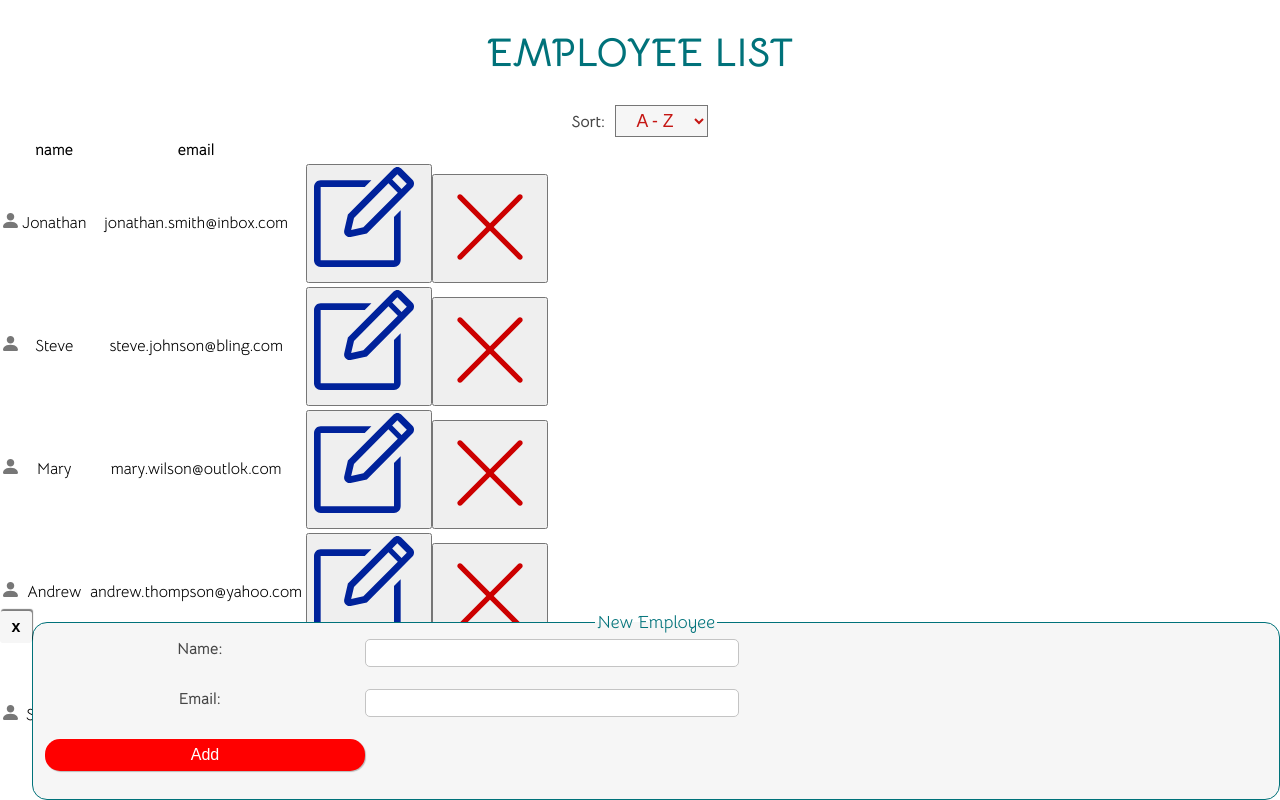
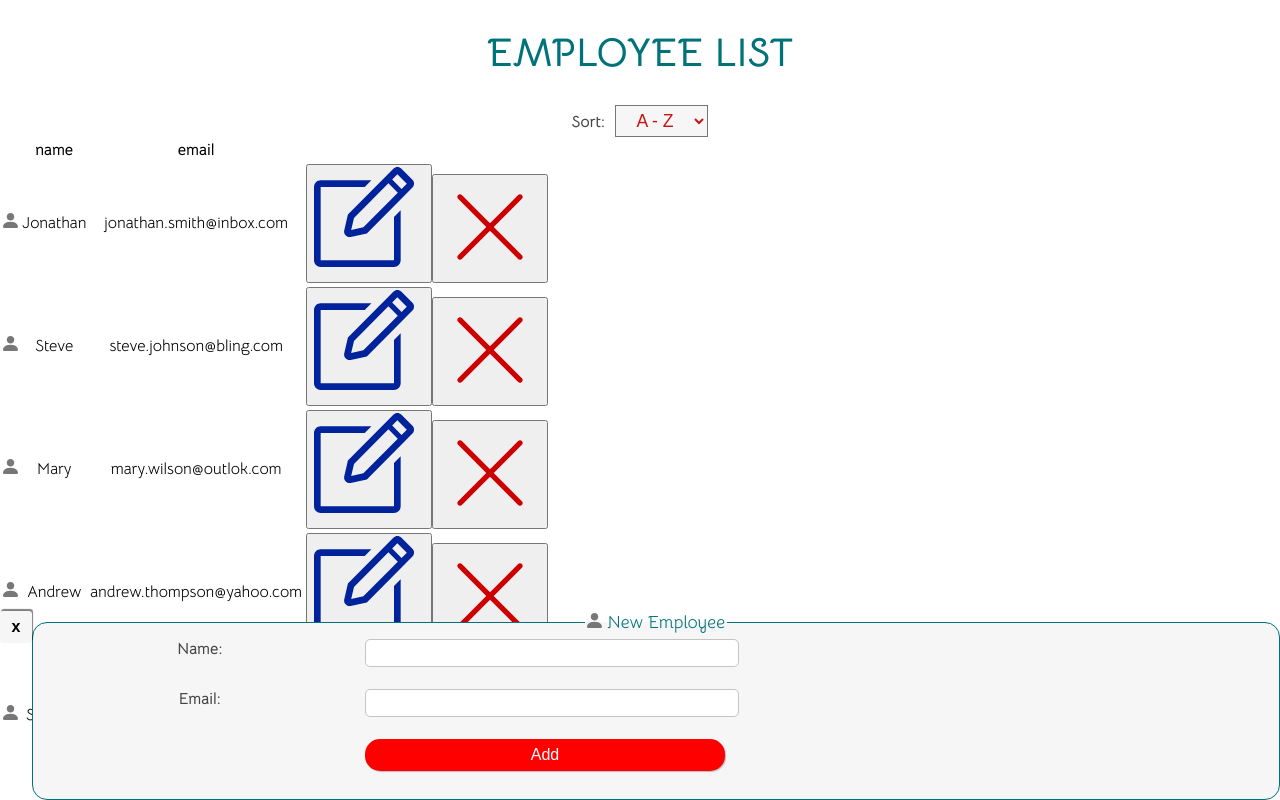
Before and after one commit to RihardsJ/employee-list, a React (Create React App) app: page / in a window 1280 px wide. Built offline with nearby package versions, Linux system fonts and the light colour scheme; a web font is replaced by a local one.

Commit message:
positon form elements in grid and add button styling props

```diff
--- a/src/Components/Input.jsx
+++ b/src/Components/Input.jsx
@@ -1,8 +1,10 @@
-import React, { useState, useContext } from "react";
 import styled from "styled-components";
 import Button from "./Button";
+import { Label, FieldSet, Legend, Input } from "./Form-Elements";
+import { ReactComponent as ProfileIcon } from "../Images/profile-icon.svg";
+import { ReactComponent as BurgerIcon } from "../Images/burger-icon.svg";
+import { useState, useContext } from "react";
 import { EmployeeContext } from "../Utils/Context";
-import { Label, FieldSet, Legend, Input } from "./Form-Elements";
 
 const Form = styled.form`
   position: fixed;
@@ -13,9 +15,13 @@ const Form = styled.form`
   z-index: 6;
 `;
 
-const InputLabel = styled(Label)``;
+const InputLabel = styled(Label)`
+  grid-area: ${(props) => props["gridPosition"]};
+`;
 
-const SubmitButton = styled(Button)``;
+const SubmitButton = styled(Button)`
+  grid-area: ${(props) => props["gridPosition"]};
+`;
 
 const OpenFormButton = styled(Button)`
   float: left;
@@ -54,32 +60,53 @@ const InputField = () => {
 
   return (
     <Form position={isOpen} onSubmit={addNewEmployeeToList} id="inputForm">
-      <OpenFormButton type="button" onClick={openCloseForm}>
-        {isOpen ? "x" : "="}
+      <OpenFormButton
+        type="button"
+        onClick={openCloseForm}
+        colour="green"
+        position={isOpen}
+        aria-label={isOpen ? "input-form-opened" : "input-form-closed"}
+      >
+        {isOpen ? "x" : <BurgerIcon />}
       </OpenFormButton>
       <FieldSet>
-        <Legend>New Employee</Legend>
-        <InputLabel htmlFor="input-name">Name:</InputLabel>
+        <Legend>
+          <ProfileIcon /> New Employee
+        </Legend>
+        <InputLabel htmlFor="input-name" gridPosition="1 / 1">
+          Name:
+        </InputLabel>
         <Input
           type="text"
           id="input-name"
           autoComplete="false"
           pattern={nameValidation}
+          gridPosition="1 / 2"
           autoCapitalize="word"
           required
           value={newEmployee.name}
           onChange={handleChange("name")}
         />
-        <InputLabel htmlFor="input-email">Email:</InputLabel>
+        <InputLabel htmlFor="input-email" gridPosition="2 / 1">
+          Email:
+        </InputLabel>
         <Input
           type="text"
           id="input-email"
           autoComplete="false"
+          gridPosition="2 / 2"
           pattern={emailValidation}
           value={newEmployee.email}
           onChange={handleChange("email")}
         />
-        <SubmitButton type="submit">Add</SubmitButton>
+        <SubmitButton
+          type="submit"
+          bgColour="red"
+          colour="white"
+          gridPosition="3 / 2 "
+        >
+          Add
+        </SubmitButton>
       </FieldSet>
     </Form>
   );
```
